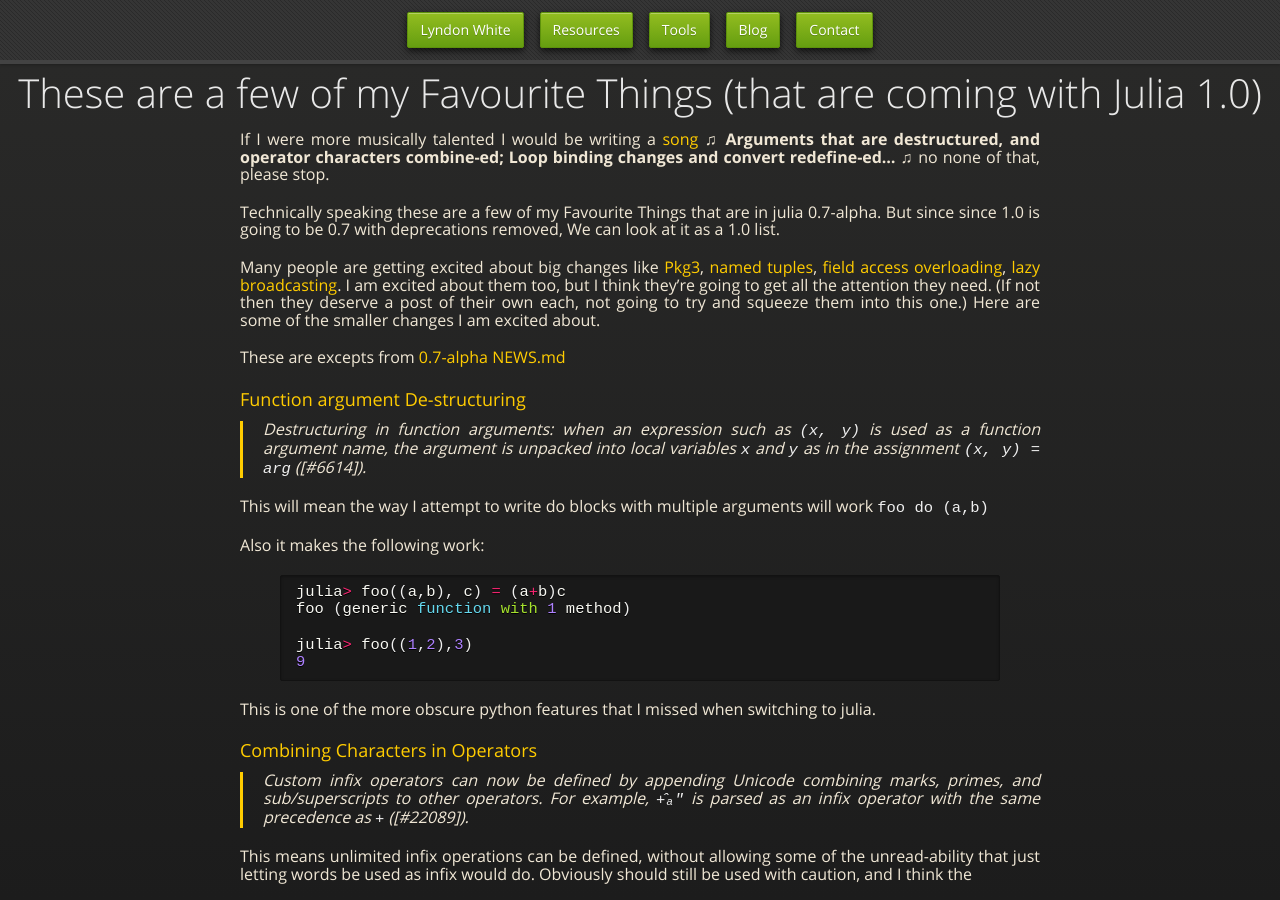
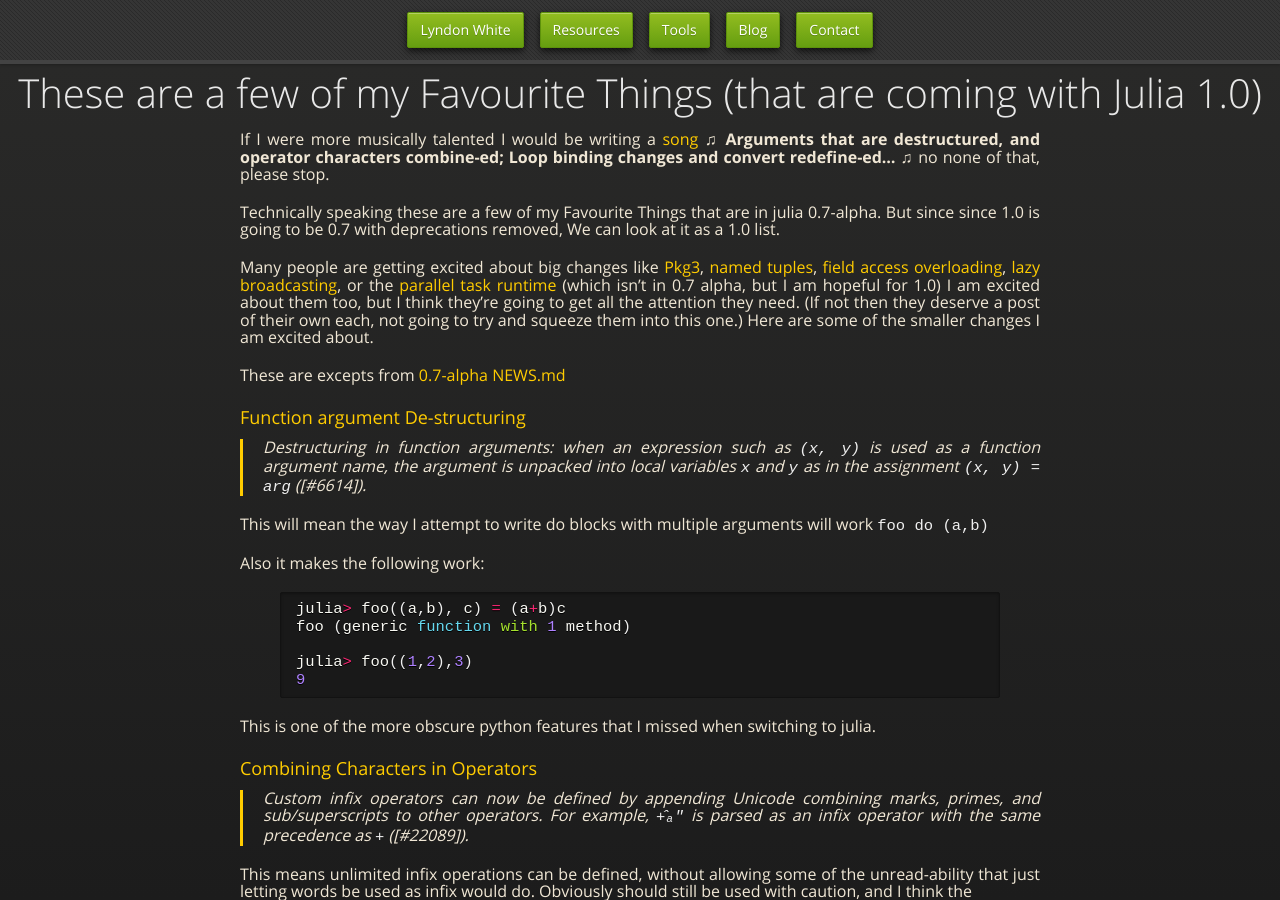
Before and after one commit to oxinabox/oxinabox.github.io, a Jekyll site: the page built from _posts/2018-06-01-Julia-Favourite-New-Things.md, in a window 1280 px wide and 900 px high. Built offline with Jekyll 4.4.1, drawn with Linux system fonts in a browser that asks for light colours; nearby versions of some CDN libraries; some web fonts are replaced.

Commit message:
added about partr

```diff
--- a/_posts/2018-06-01-Julia-Favourite-New-Things.md
+++ b/_posts/2018-06-01-Julia-Favourite-New-Things.md
@@ -17,7 +17,8 @@ Many people are getting excited about big changes like
 [Pkg3](https://docs.julialang.org/en/latest/stdlib/Pkg/),
 [named tuples](https://github.com/JuliaLang/julia/issues/22194),
 [field access overloading](https://github.com/JuliaLang/julia/issues/1974),
-[lazy broadcasting](https://docs.julialang.org/en/latest/manual/interfaces/#man-interfaces-broadcasting-1).
+[lazy broadcasting](https://docs.julialang.org/en/latest/manual/interfaces/#man-interfaces-broadcasting-1),
+or the [parallel task runtime](https://github.com/JuliaLang/julia/pull/22631) (which isn't in 0.7 alpha, but I am hopeful for 1.0)
 I am excited about them too, but I think they're going to get all the attention they need.
 (If not then they deserve a post of their own each, not going to try and squeeze them into this one.)
 Here are some of the smaller changes I am excited about.
```
